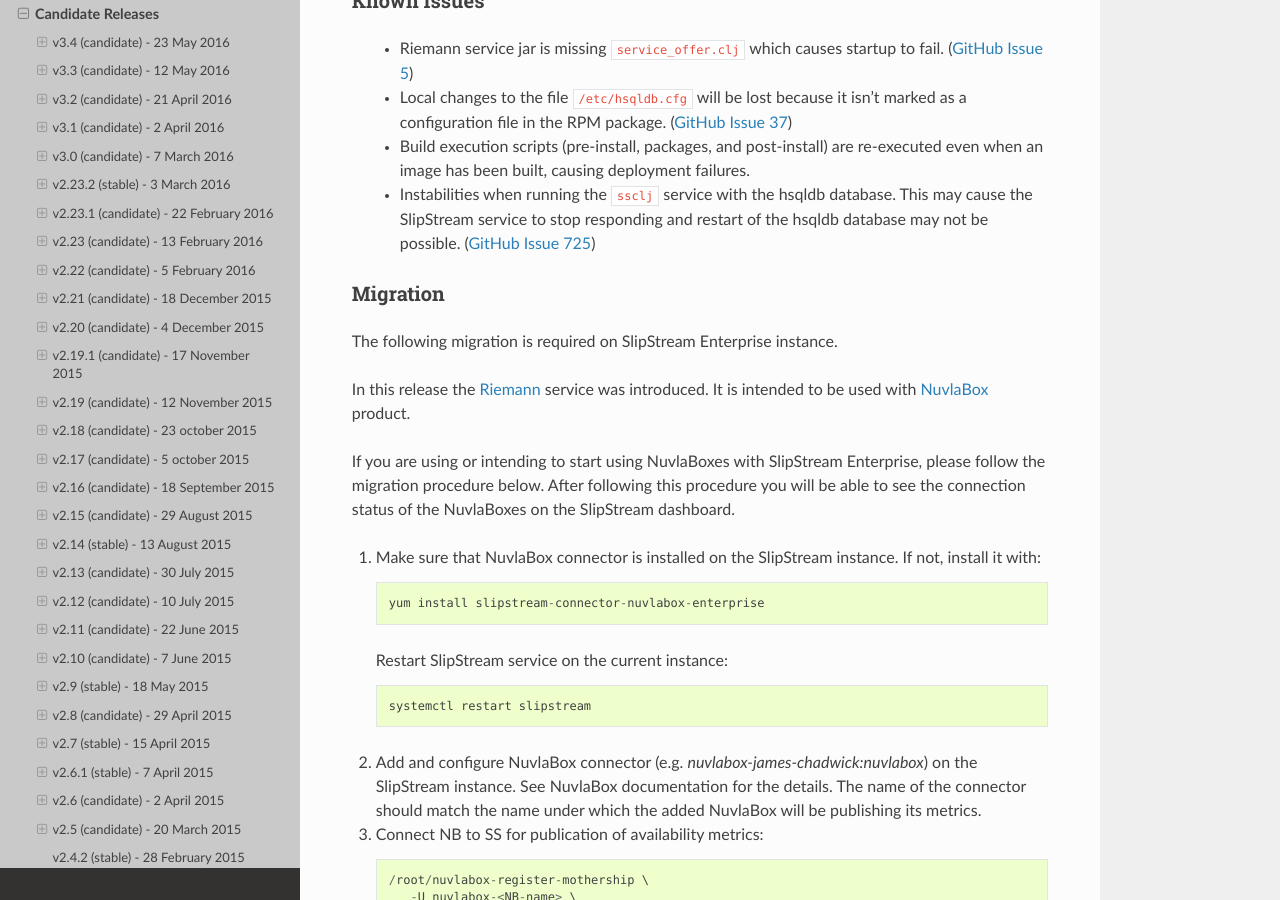
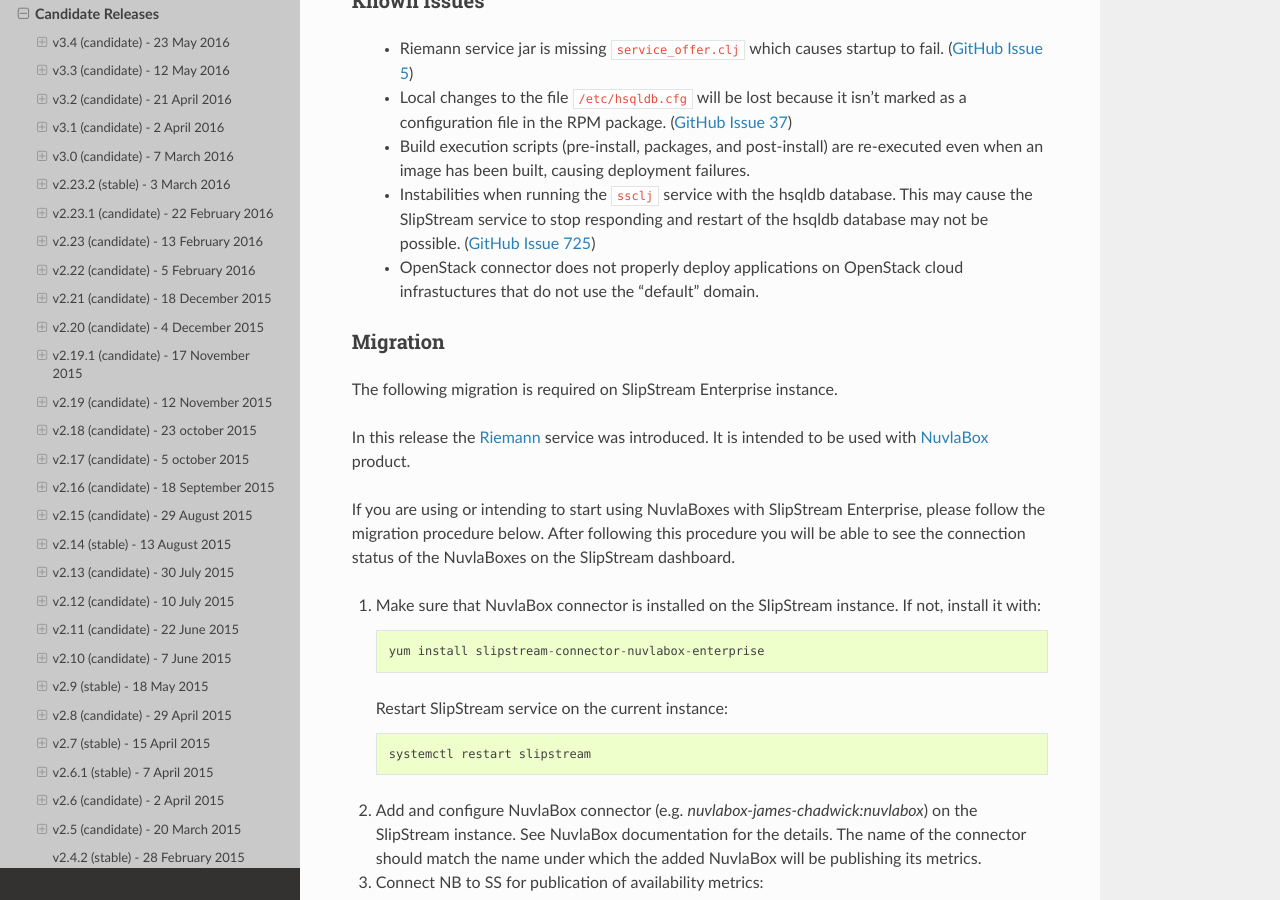
Before and after one commit to slipstream/SlipStreamDocumentation, a Sphinx documentation site: the page built from docs/release_notes/candidate_releases.rst, in a window 1280 px wide and 900 px high, scrolled down 780 px. Built offline with Sphinx 7.4.7 and the Read the Docs theme 2.0.0, drawn with Linux system fonts in a browser that asks for light colours.

Commit message:
add known issue for OpenStack connector

```diff
--- a/docs/release_notes/candidate_releases.rst
+++ b/docs/release_notes/candidate_releases.rst
@@ -53,7 +53,9 @@
    and restart of the hsqldb database may not be possible. (`GitHub
    Issue 725
    <https://github.com/slipstream/SlipStreamServer/issues/725>`_)
-
+ - OpenStack connector does not properly deploy applications on
+   OpenStack cloud infrastuctures that do not use the "default"
+   domain.
 
 Migration
 ~~~~~~~~~
```
